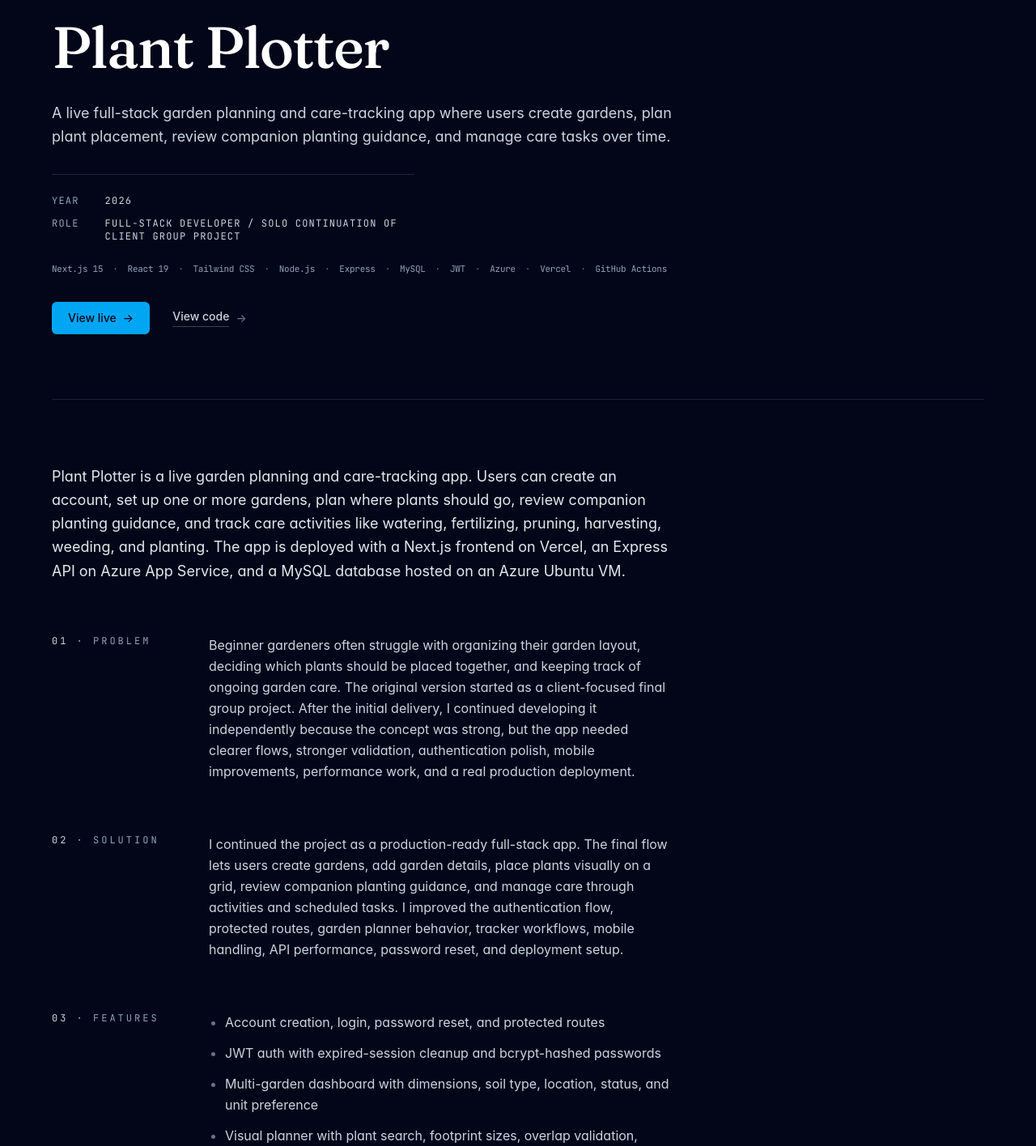
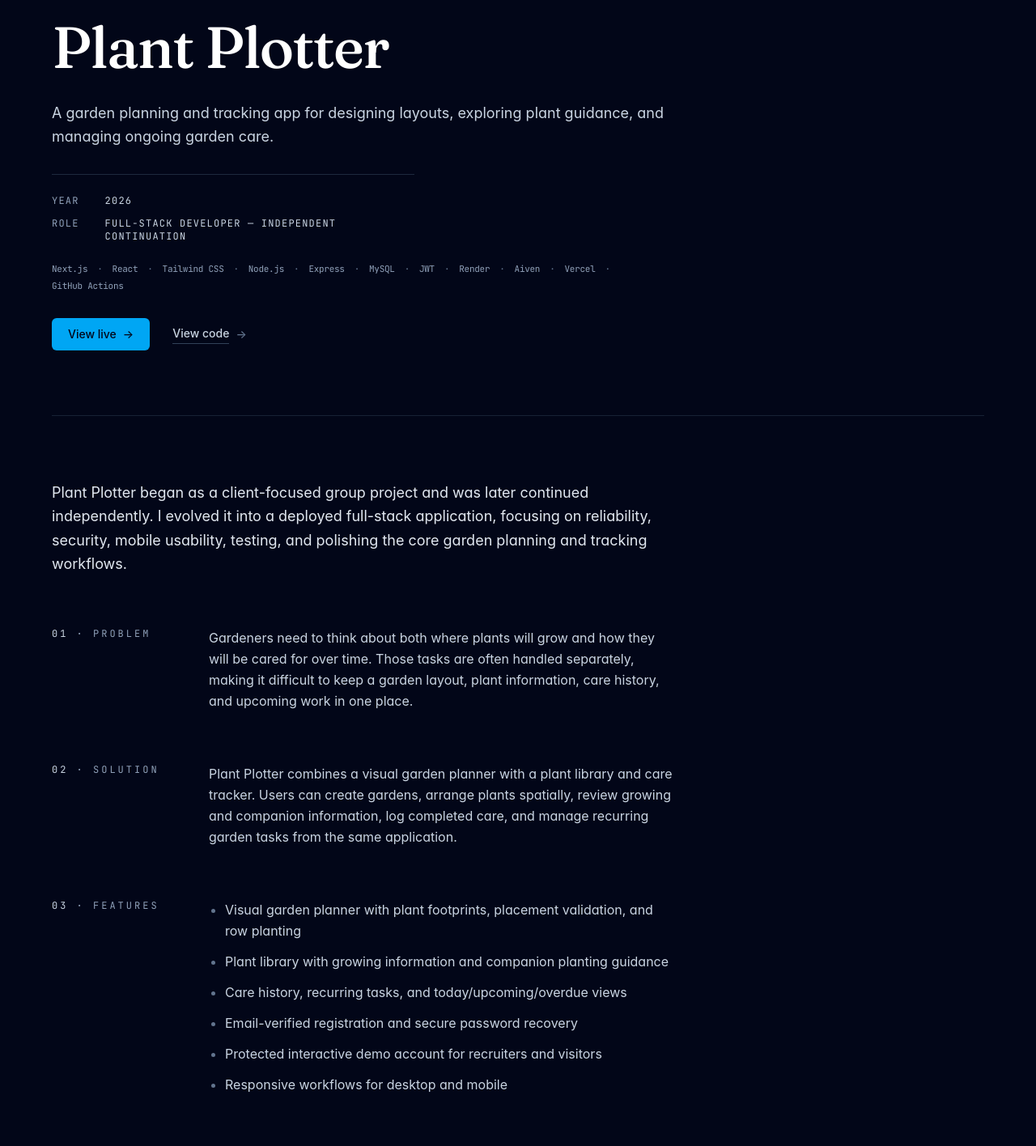
Before and after one commit to mash0040/portfolio, a React (Vite) app: page /projects/plant-plotter in a window 1280 px wide. Shown: the part 260-1676 px from the top of the page at 81% size. Built offline with nearby package versions, Linux system fonts and the light colour scheme.

Commit message:
fix: correct portfolio grid description

```diff
--- a/src/data/projects.ts
+++ b/src/data/projects.ts
@@ -70,8 +70,7 @@ export const projects: Project[] = [
         src: "traineros/day-picker.jpeg",
         ...screenshotImages["traineros/day-picker.jpeg"],
         alt: "TrainerOS client view of today's Upper day with targets and cues",
-        caption:
-          "The client opens straight into the day they're training.",
+        caption: "The client opens straight into the day they're training.",
       },
       {
         src: "traineros/log-workout.jpeg",
@@ -91,8 +90,7 @@ export const projects: Project[] = [
         src: "traineros/clients-roster.png",
         ...screenshotImages["traineros/clients-roster.png"],
         alt: "TrainerOS clients table with last-session and status columns",
-        caption:
-          "Who trained today and who has gone quiet, at a glance.",
+        caption: "Who trained today and who has gone quiet, at a glance.",
       },
       {
         src: "traineros/trainer-client-detail.png",
@@ -114,56 +112,53 @@ export const projects: Project[] = [
     slug: "plant-plotter",
     title: "Plant Plotter",
     description:
-      "A live full-stack garden planning and care-tracking app where users create gardens, plan plant placement, review companion planting guidance, and manage care tasks over time.",
+      "A garden planning and tracking app for designing layouts, exploring plant guidance, and managing ongoing garden care.",
     tech: [
-      "Next.js 15",
-      "React 19",
+      "Next.js",
+      "React",
       "Tailwind CSS",
       "Node.js",
       "Express",
       "MySQL",
       "JWT",
-      "Azure",
+      "Render",
+      "Aiven",
       "Vercel",
       "GitHub Actions",
     ],
     repoUrl: "https://github.com/mash0040/Plant-Plotter",
     liveUrl: "https://plantplotter.me",
     year: 2026,
-    role: "Full-stack developer / solo continuation of client group project",
+    role: "Full-stack developer — Independent Continuation",
     overview:
-      "Plant Plotter is a live garden planning and care-tracking app. Users can create an account, set up one or more gardens, plan where plants should go, review companion planting guidance, and track care activities like watering, fertilizing, pruning, harvesting, weeding, and planting. The app is deployed with a Next.js frontend on Vercel, an Express API on Azure App Service, and a MySQL database hosted on an Azure Ubuntu VM.",
+      "Plant Plotter began as a client-focused group project and was later continued independently. I evolved it into a deployed full-stack application, focusing on reliability, security, mobile usability, testing, and polishing the core garden planning and tracking workflows.",
     problem:
-      "Beginner gardeners often struggle with organizing their garden layout, deciding which plants should be placed together, and keeping track of ongoing garden care. The original version started as a client-focused final group project. After the initial delivery, I continued developing it independently because the concept was strong, but the app needed clearer flows, stronger validation, authentication polish, mobile improvements, performance work, and a real production deployment.",
+      "Gardeners need to think about both where plants will grow and how they will be cared for over time. Those tasks are often handled separately, making it difficult to keep a garden layout, plant information, care history, and upcoming work in one place.",
     solution:
-      "I continued the project as a production-ready full-stack app. The final flow lets users create gardens, add garden details, place plants visually on a grid, review companion planting guidance, and manage care through activities and scheduled tasks. I improved the authentication flow, protected routes, garden planner behavior, tracker workflows, mobile handling, API performance, password reset, and deployment setup.",
+      "Plant Plotter combines a visual garden planner with a plant library and care tracker. Users can create gardens, arrange plants spatially, review growing and companion information, log completed care, and manage recurring garden tasks from the same application.",
     features: [
-      "Account creation, login, password reset, and protected routes",
-      "JWT auth with expired-session cleanup and bcrypt-hashed passwords",
-      "Multi-garden dashboard with dimensions, soil type, location, status, and unit preference",
-      "Visual planner with plant search, footprint sizes, overlap validation, bounds checking, and saved layouts",
-      "Mobile-friendly planner that emphasizes row planting over drag-and-drop",
-      "Companion planting guidance based on the plant dataset",
-      "Tracker with calendar, today/upcoming/overdue tasks, and weather context",
-      "Context-aware task creation for plantings, individual garden plants, or whole gardens",
+      "Visual garden planner with plant footprints, placement validation, and row planting",
+      "Plant library with growing information and companion planting guidance",
+      "Care history, recurring tasks, and today/upcoming/overdue views",
+      "Email-verified registration and secure password recovery",
+      "Protected interactive demo account for recruiters and visitors",
+      "Responsive workflows for desktop and mobile",
     ],
     challenges:
-      "The biggest challenge was turning a client group project into a live application with real production concerns. I had to improve authentication, handle expired sessions, reduce unstable user flows, clean up validation, make the planner easier to use across desktop and mobile, and deploy the frontend, backend, database, DNS, and email service so they worked together reliably.",
+      "The main challenge was evolving an existing group project without destabilizing working features. I had to improve authentication, database consistency, transactional saves, validation, responsive interactions, and shared-demo safety while keeping the application deployable throughout the process.",
     improvements: [
-      "Shipped to a real production environment behind plantplotter.me with a custom domain",
-      "Replaced course-grade auth with JWT, bcrypt, password reset, and expired-session cleanup",
-      "Strengthened planner placement with footprint checks, bounds and overlap validation, and saved layouts",
-      "Reworked planner UX for mobile after drag-and-drop proved awkward on touch",
-      "Reduced duplicate garden detail fetches; added plant-library caching, MySQL indexes, and a lighter garden summary endpoint",
-      "Wired up Vercel, Azure App Service, MySQL on an Azure VM, Resend, Open-Meteo, GitHub Actions, and Namecheap DNS so the full stack deploys together",
+      "Reworked authentication with email verification, safer password recovery, and session invalidation",
+      "Improved planner reliability with transactional saves and safer garden deletion",
+      "Refined tracker workflows, recurring tasks, care history, and failure recovery",
+      "Improved mobile usability across the planner, modals, and garden-management flows",
+      "Added stronger validation, automated tests, and production-focused security controls",
+      "Built a protected user demo with deterministic data restoration",
     ],
     learnings: [
-      "How to take a school project past the demo stage and into a real production environment",
-      "How frontend, API, database, DNS, email, and CORS concerns connect once you actually ship",
-      "How to handle protected routes and expired-token flows on the wire",
-      "How to lighten an API by trimming payloads, caching reference data, and indexing the right columns",
-      "When to make mobile behave differently from desktop instead of forcing the same interaction",
-      "How to communicate project decisions clearly in a written case study",
+      "Designing frontend and backend validation as one consistent contract",
+      "Using database transactions to protect multi-step destructive operations",
+      "Building authentication flows around real failure and recovery states",
+      "Prioritizing reliability and product polish over unnecessary architecture",
     ],
     screenshots: [
       {
@@ -227,7 +222,7 @@ export const projects: Project[] = [
       "Structured case study layout: Overview, Problem, Features, Challenges, What I Learned, Links",
       "Project content kept in one typed data file, separate from the UI components",
       "Screenshot galleries with lazy-loaded images and a keyboard-accessible lightbox",
-      "Responsive grid that scales from a single column on mobile to three columns at xl",
+      "Responsive project grid with one column on narrow screens, up to two on wider screens, and a trailing odd card spanning the full width",
       "Dark, accessible color palette tuned for long-form reading",
     ],
     challenges:
```
